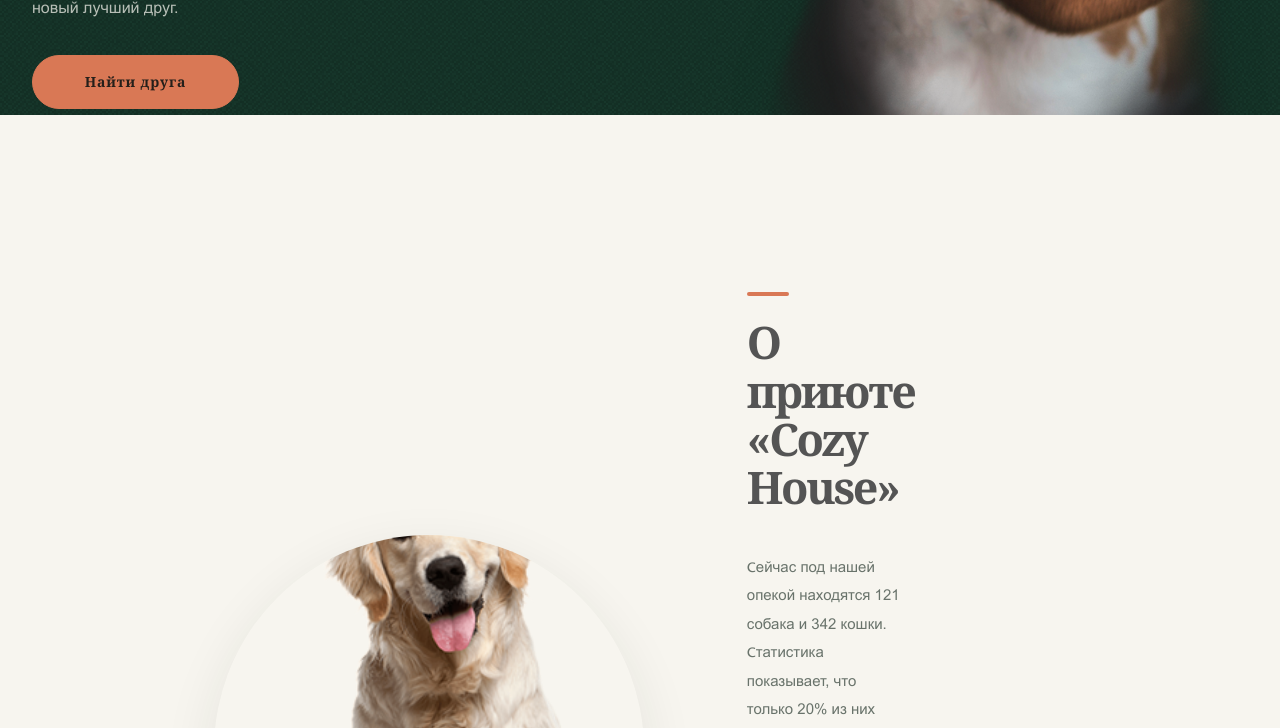
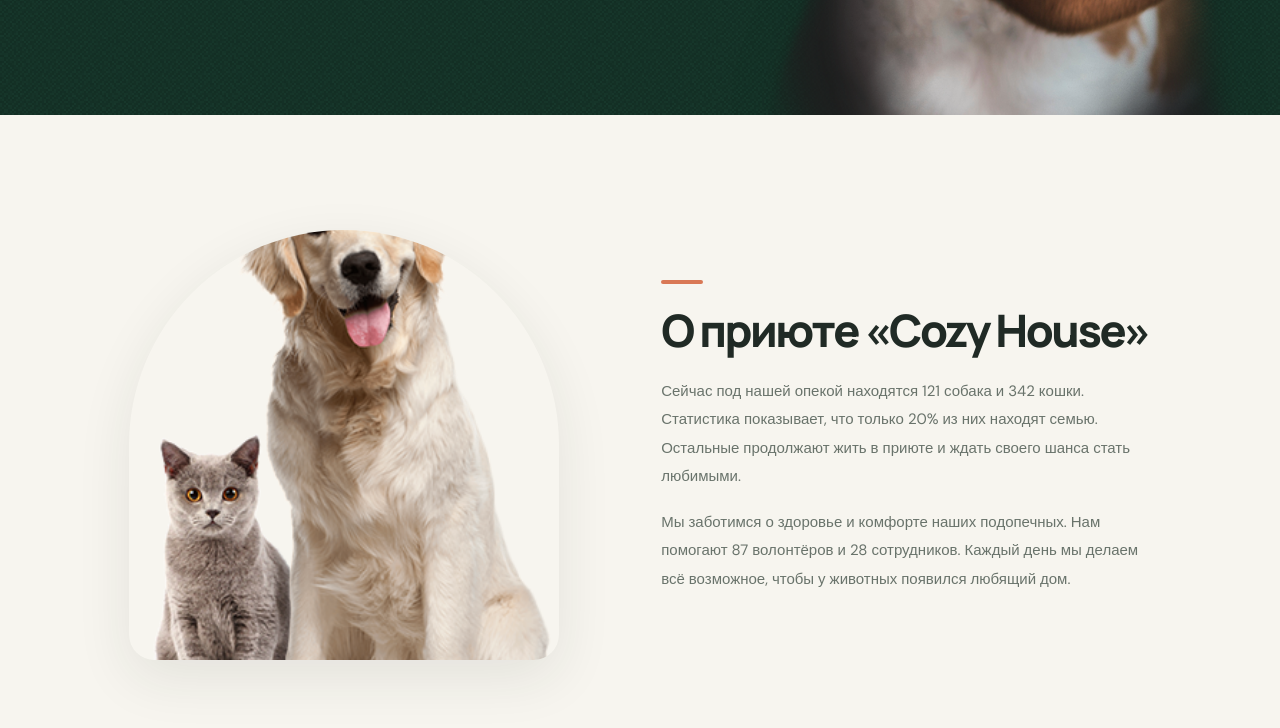
Before and after one commit to artkoro94/shelter, a website built with Vite: page shelter_main_1.html in a window 1280 px wide. Shown: the part 595-1323 px from the top of the page. Built offline with nearby package versions, Linux system fonts and the light colour scheme.

Commit message:
Remove legacy home stylesheet

```diff
--- a/shelter_main_1.html
+++ b/shelter_main_1.html
@@ -6,7 +6,6 @@
     <meta name="description" content="Meet the animals and learn how you can help Cozy House pet shelter.">
     <meta name="theme-color" content="#262425">
     <title>Cozy House — Pet Shelter</title>
-    <link rel="stylesheet" href="page_1/shelter_main_1.css">
     <link rel="icon" type="image/ico" href="assets/ico/paw_ico.ico">
 </head>
 
```
